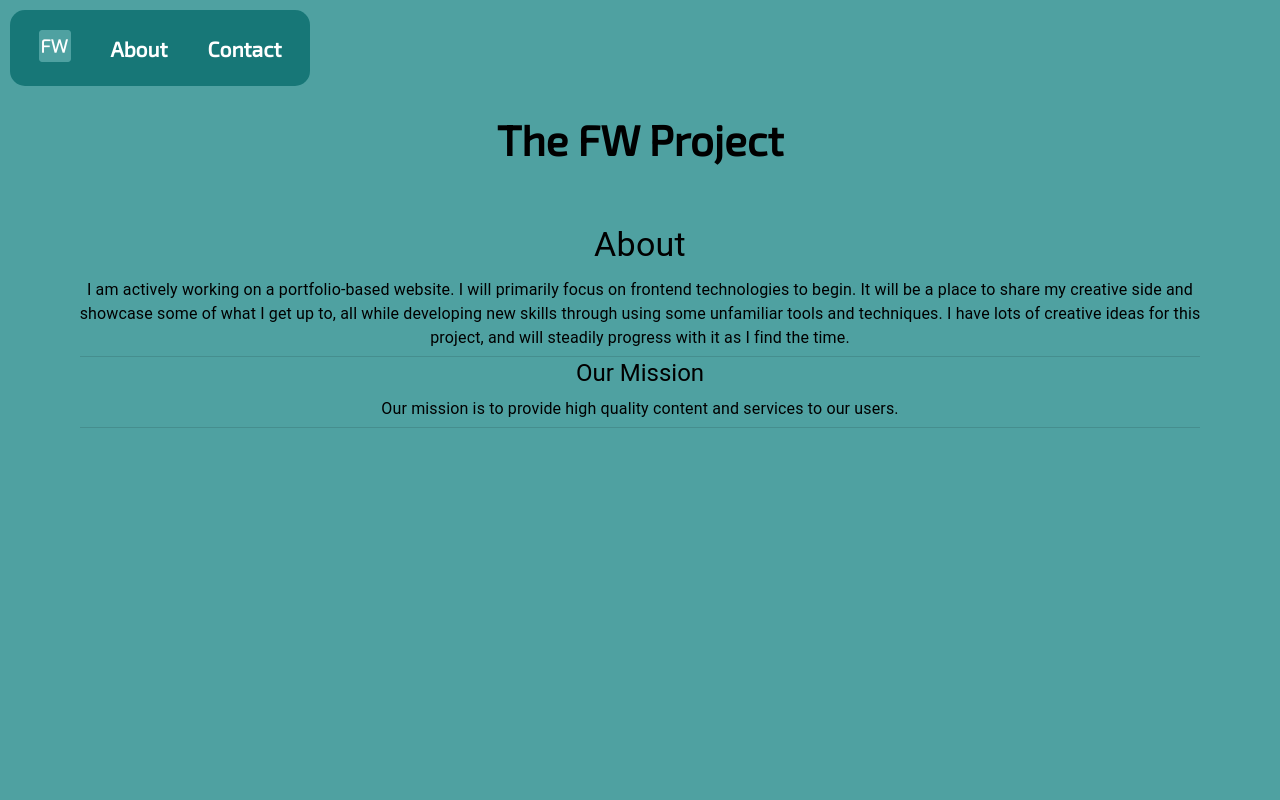
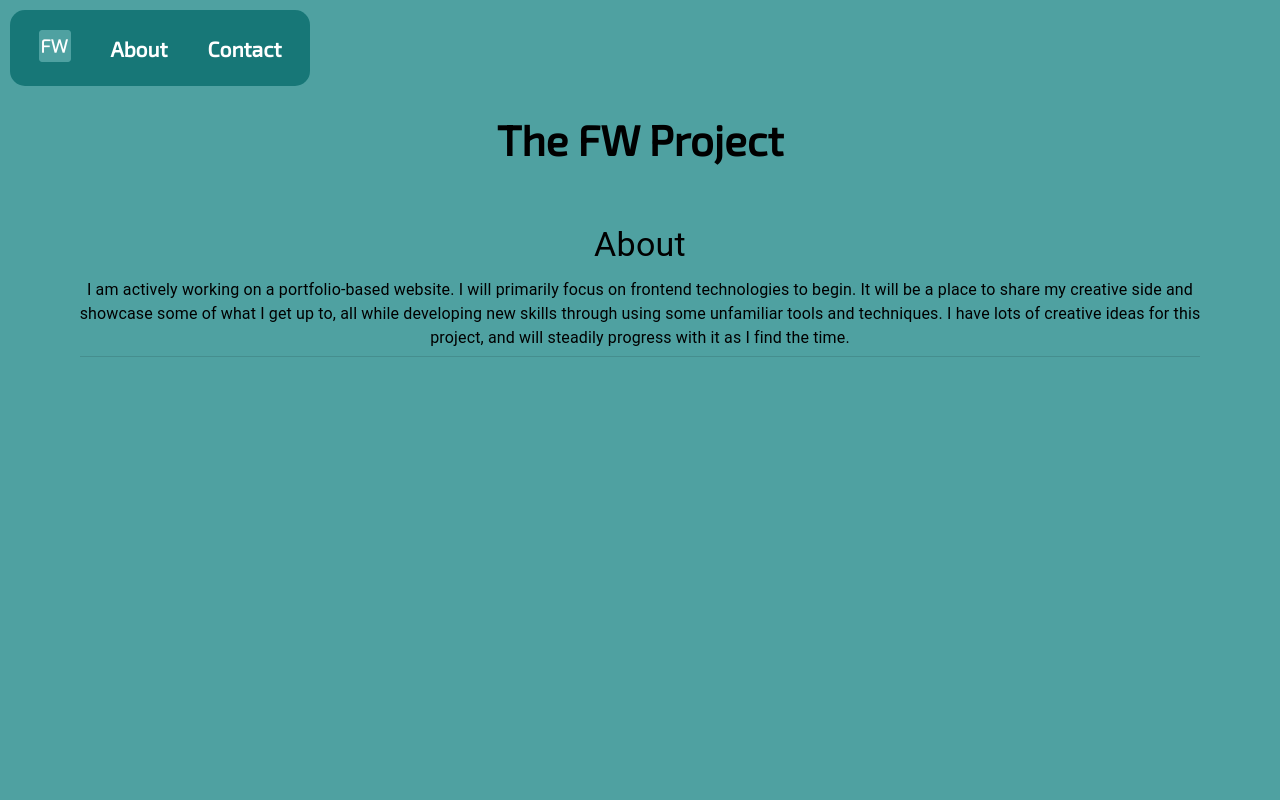
Before and after one commit to flynnWhelehan/website, a React (Create React App) app in the folder website/frontend/: page /about in a window 1280 px wide. Shown: the top 800 px of the page. Built offline with nearby package versions, Linux system fonts and the light colour scheme.

Commit message:
Remove excess content

```diff
--- a/website/frontend/src/pages/About.js
+++ b/website/frontend/src/pages/About.js
@@ -27,15 +27,6 @@ function About() {
 
           <Divider variant="middle" />
 
-          <Typography variant="h5" component="h2" gutterBottom>
-            Our Mission
-          </Typography>
-          <Typography variant="body1" gutterBottom>
-            {aboutContent.mission}
-          </Typography>
-
-          <Divider variant="middle" />
-
         </Box>
       </Container>
     </Box>
```
